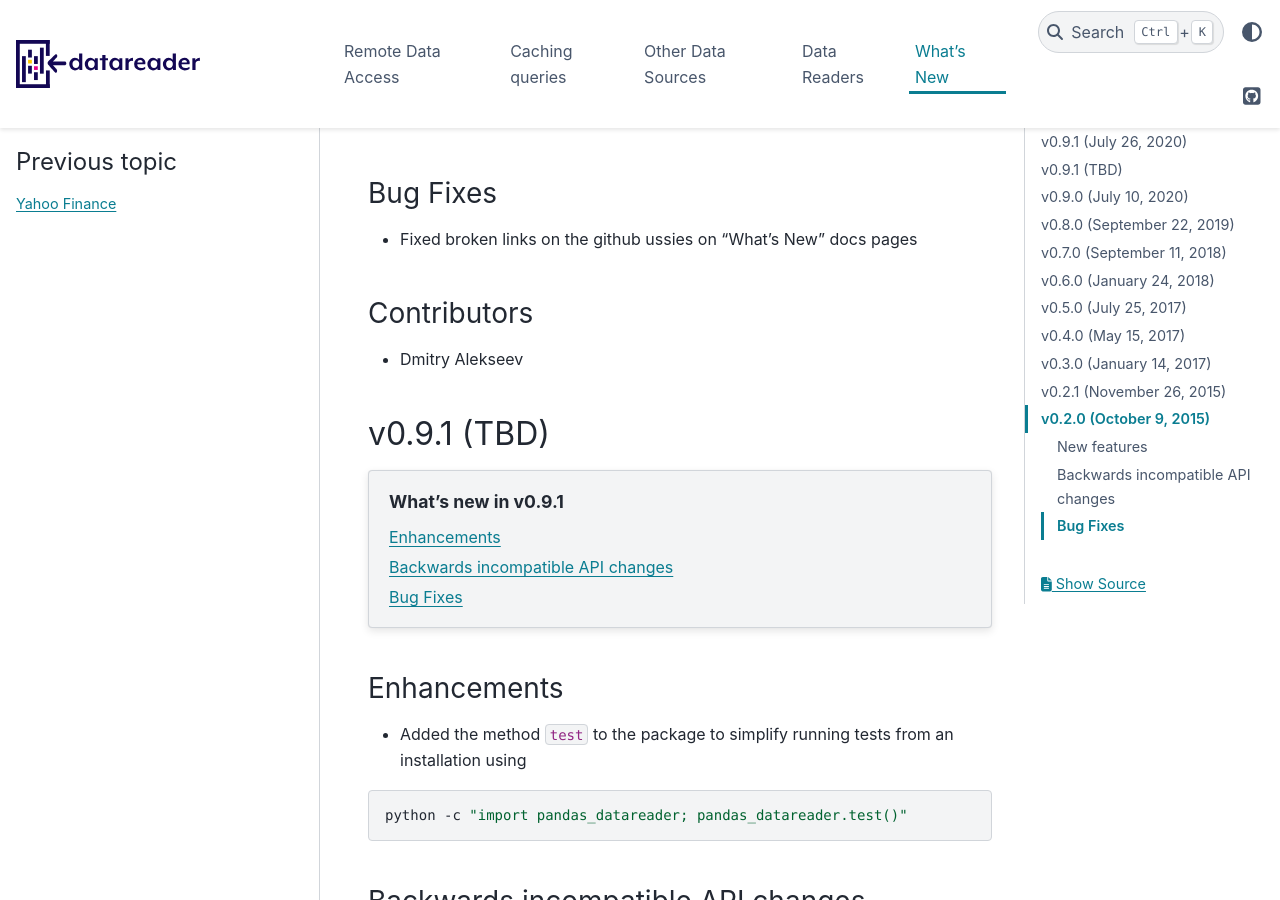
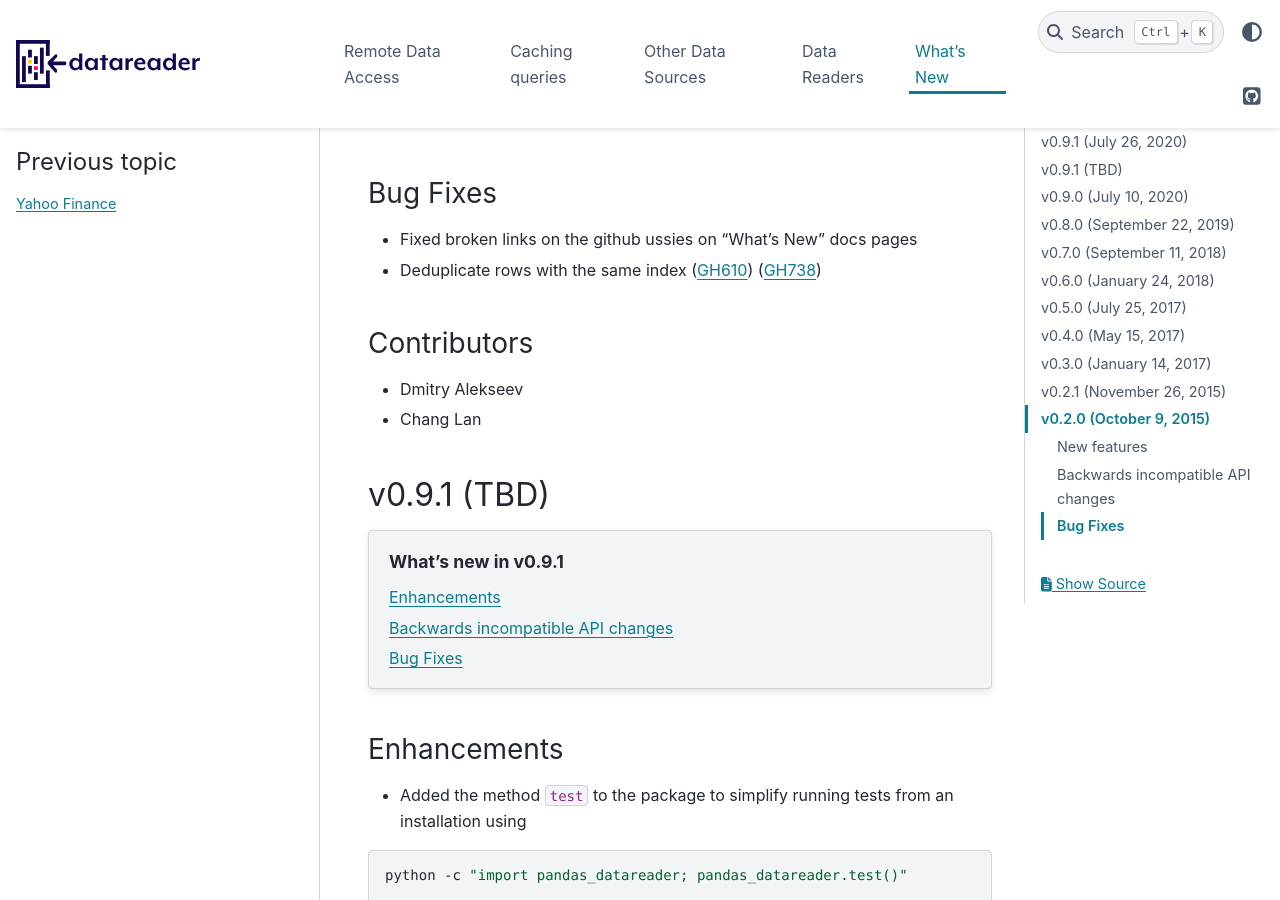
Before and after one commit to pydata/pandas-datareader, a Sphinx documentation site: the page built from docs/source/whatsnew.rst, in a window 1280 px wide and 900 px high, scrolled down 800 px. Built offline with Sphinx 7.4.7 and the PyData theme 0.15.4, drawn with Linux system fonts in a browser that asks for light colours.

Commit message:
Update change log

```diff
--- a/docs/source/whatsnew/v0.9.1.txt
+++ b/docs/source/whatsnew/v0.9.1.txt
@@ -20,13 +20,15 @@ Enhancements
   from every trading board (ver. 0.9.0 behaviour)
 - Docs for MOEX reedited
 
-.. _whatsnew_080.bug_fixes:
+.. _whatsnew_091.bug_fixes:
 
 Bug Fixes
 ~~~~~~~~~
 
 - Fixed broken links on the github ussies on "What’s New" docs pages
+- Deduplicate rows with the same index (:issue:`610`) (:issue:`738`)
 
 Contributors
 ~~~~~~~~~~~~
 - Dmitry Alekseev
+- Chang Lan
```
